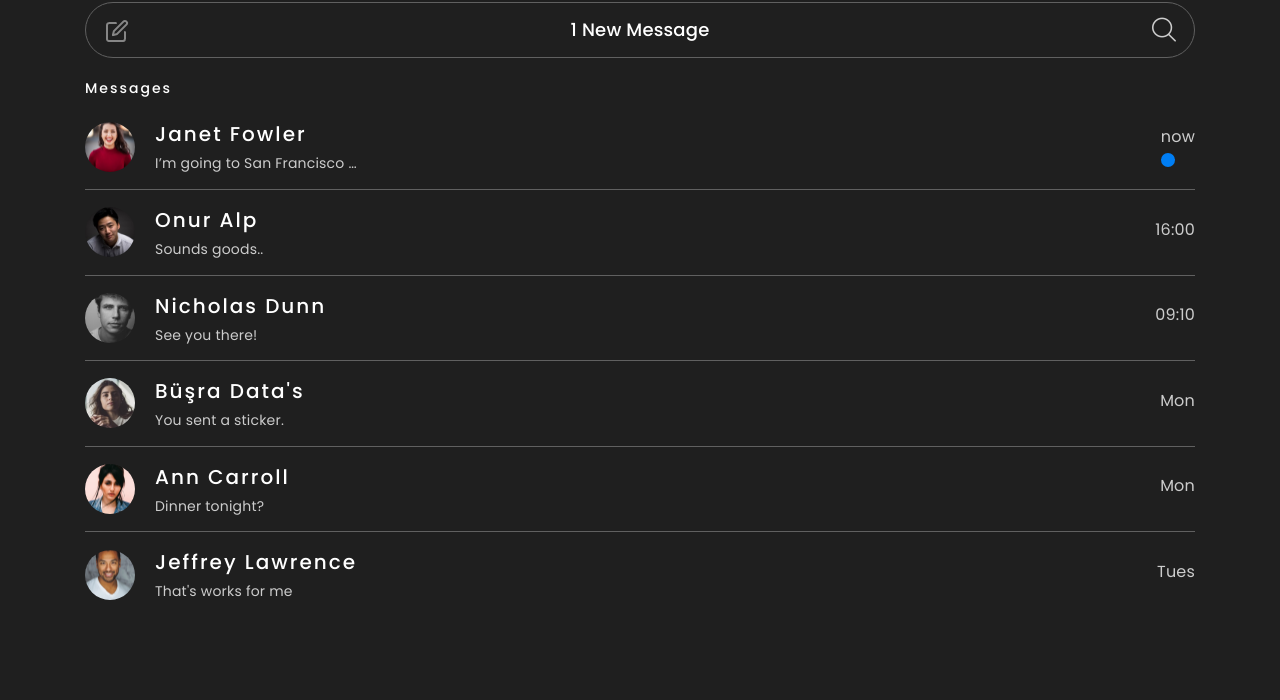
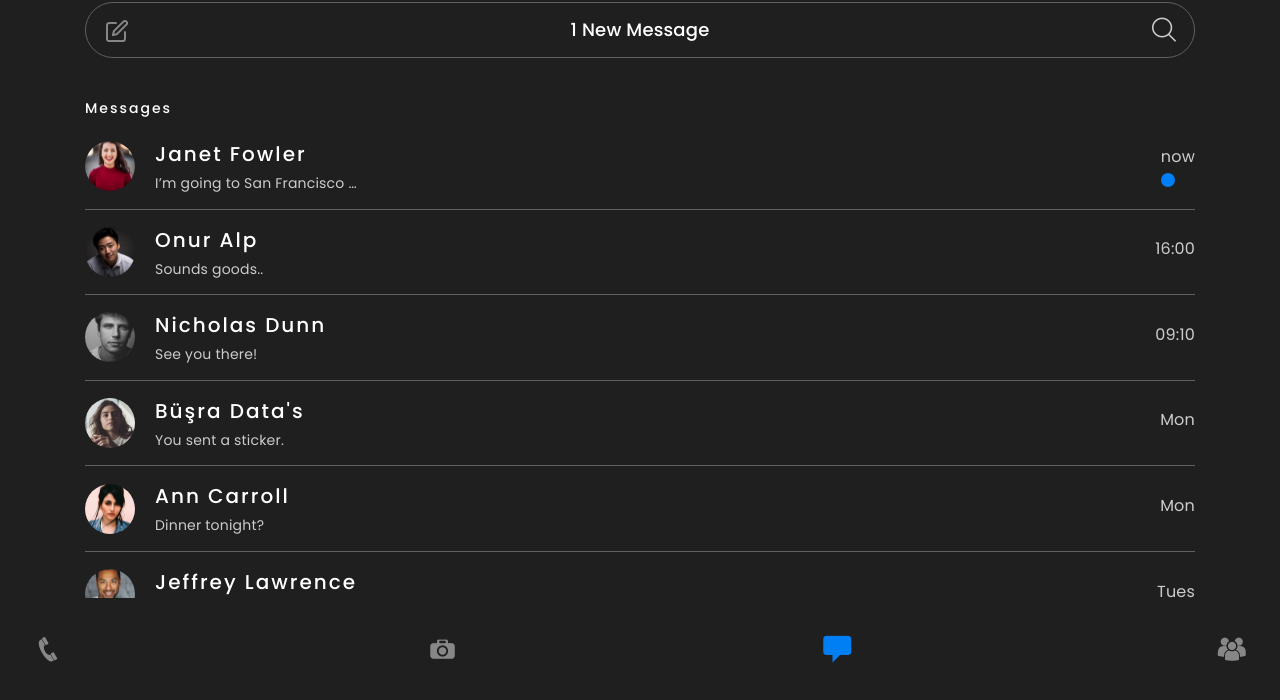
Before and after one commit to onurcanalpp/chat-app-template, a website: page index.html in a window 1280 px wide. Shown: the part 96-796 px from the top of the page. Drawn offline with Linux system fonts and the light colour scheme.

Commit message:
chat home tab menu added and some scss changes

```diff
--- a/assets/custom/custom.js
+++ b/assets/custom/custom.js
@@ -1,5 +1,18 @@
 
 
-console.log(respData);
 
-getUsers();
+const homeTabItem = document.querySelectorAll(".home-tab-list li");
+
+function clearHomeTabClass(){
+    for(let i = 0; i<homeTabItem.length; i++){
+        homeTabItem[i].classList.remove("active");
+    }
+}
+
+for(let i = 0; i < homeTabItem.length; i++){
+
+    homeTabItem[i].addEventListener("click", function(){
+        clearHomeTabClass();
+        this.classList.add("active");
+    });
+}
--- a/assets/scss/theme.scss
+++ b/assets/scss/theme.scss
@@ -4,6 +4,13 @@
 
 
 .app{
+    width:100%;
+    height:100vh;
+    background:yellow;
+    overflow:none;
+    .app-header{
+        width: 100%;
+        height: 18vh;
         .app-dynamic-header{
             display:flex;
             justify-content:space-between;
@@ -22,9 +29,14 @@
                 font-weight:500;
             }
         }
+    }
     .app-users{
         display:flex;
         flex-direction:column;
+        width:100%;
+        height: 65vh;
+        padding-bottom:41px;
+        overflow-x:scroll;
         h2.title{
             font-size:$f-size--2;
             margin:20px 0px;
@@ -83,4 +95,27 @@
             }
         }
     }
+    .app-tabs{
+        position:fixed;
+        bottom:0px;
+        left:0px;
+        width:100%;
+        background:#1F1F1F;
+        text-align:center;
+        height:12vh;
+        .home-tab-list{
+            display:flex;
+            justify-content:space-between;
+            margin-bottom:0px;
+            list-style:none;
+            li{
+                padding: 20px 34px;
+                color: #878787;
+                font-size: 28px;
+                &.active{
+                    color:#007EF4;
                 }
+            }
+        }
+    }
+}
--- a/assets/scss/theme_default.scss
+++ b/assets/scss/theme_default.scss
@@ -17,9 +17,10 @@ body {
     color: $primary;
     line-height: 1.6;
     font-weight: 400;
-    overflow-x:hidden;
+
     letter-spacing:.2px;
     background-color:#1F1F1F;
+    overflow:hidden;
 }
 a{
     text-decoration: none !important;
--- a/index.html
+++ b/index.html
@@ -30,11 +30,11 @@
 
         <div class="section app nomargin">
             <div class="container">
+                <div class="app-header">
                     <div class="app-title text-center">
                         <h1>
                             <i class="icofont-wechat"></i> Chat App
                         </h1>
-
                     </div>
                     <div class="app-dynamic-header">
                         <span class="icon edit">
@@ -46,6 +46,7 @@
                         <span class="icon search">
                             <i class="icofont-search"></i>
                         </span>
+                    </div>
                 </div>
                 <div class="app-users">
                     <h2 class="title text-left">Messages</h2>
@@ -128,6 +129,30 @@
                         </span>
                     </div>
                 </div>
+                <div class="app-tabs">
+                    <ul class="home-tab-list">
+                        <li>
+                            <span>
+                                <i class="icofont-phone"></i>
+                            </span>
+                        </li>
+                        <li>
+                            <span>
+                                <i class="icofont-camera"></i>
+                            </span>
+                        </li>
+                        <li class="active">
+                            <span>
+                                <i class="icofont-ui-messaging"></i>
+                            </span>
+                        </li>
+                        <li>
+                            <span>
+                                <i class="icofont-users"></i>
+                            </span>
+                        </li>
+                    </ul>
+                </div>
             </div>
         </div>
 
```
Also changed, not shown: assets/projectName.min.css. Lines whose indentation alone changed are shown as unchanged.
